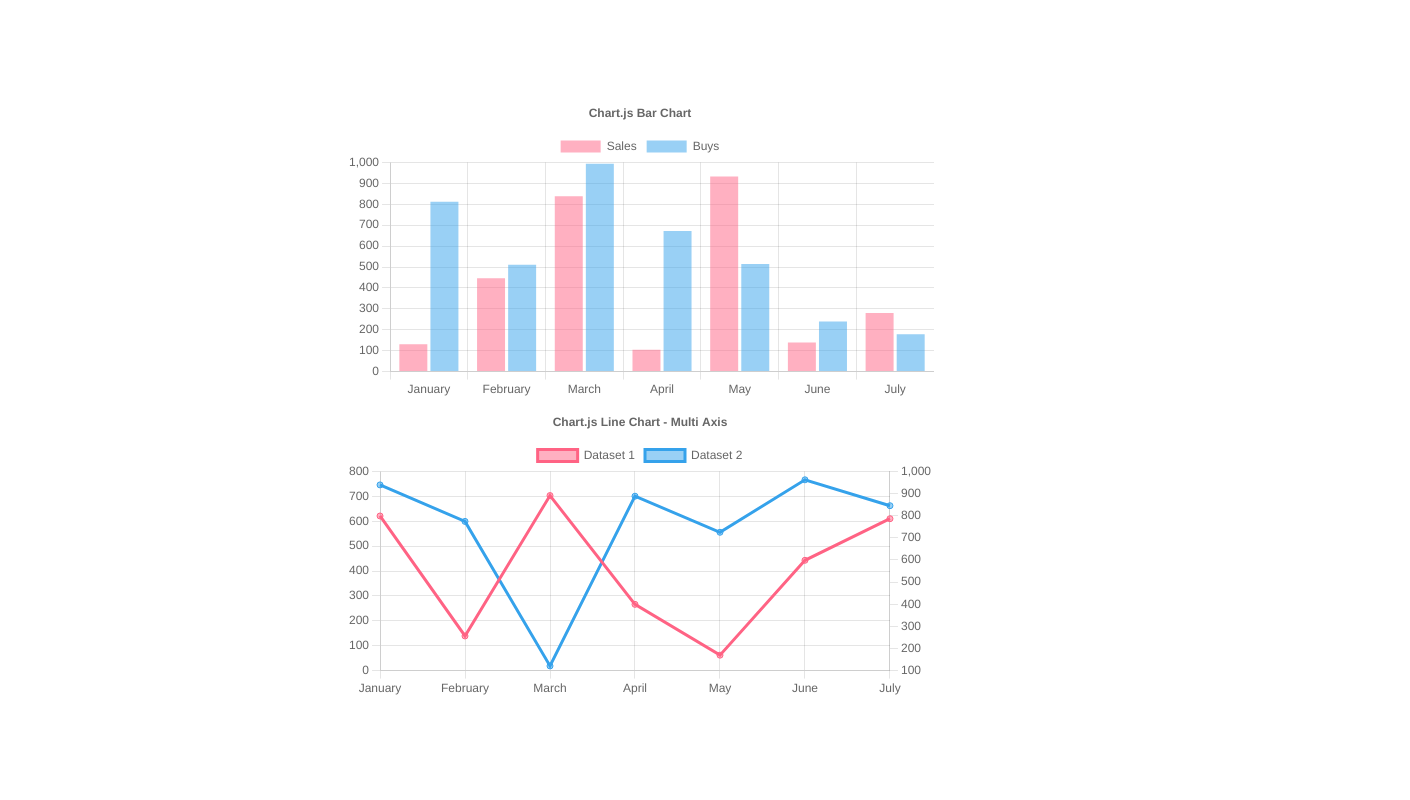
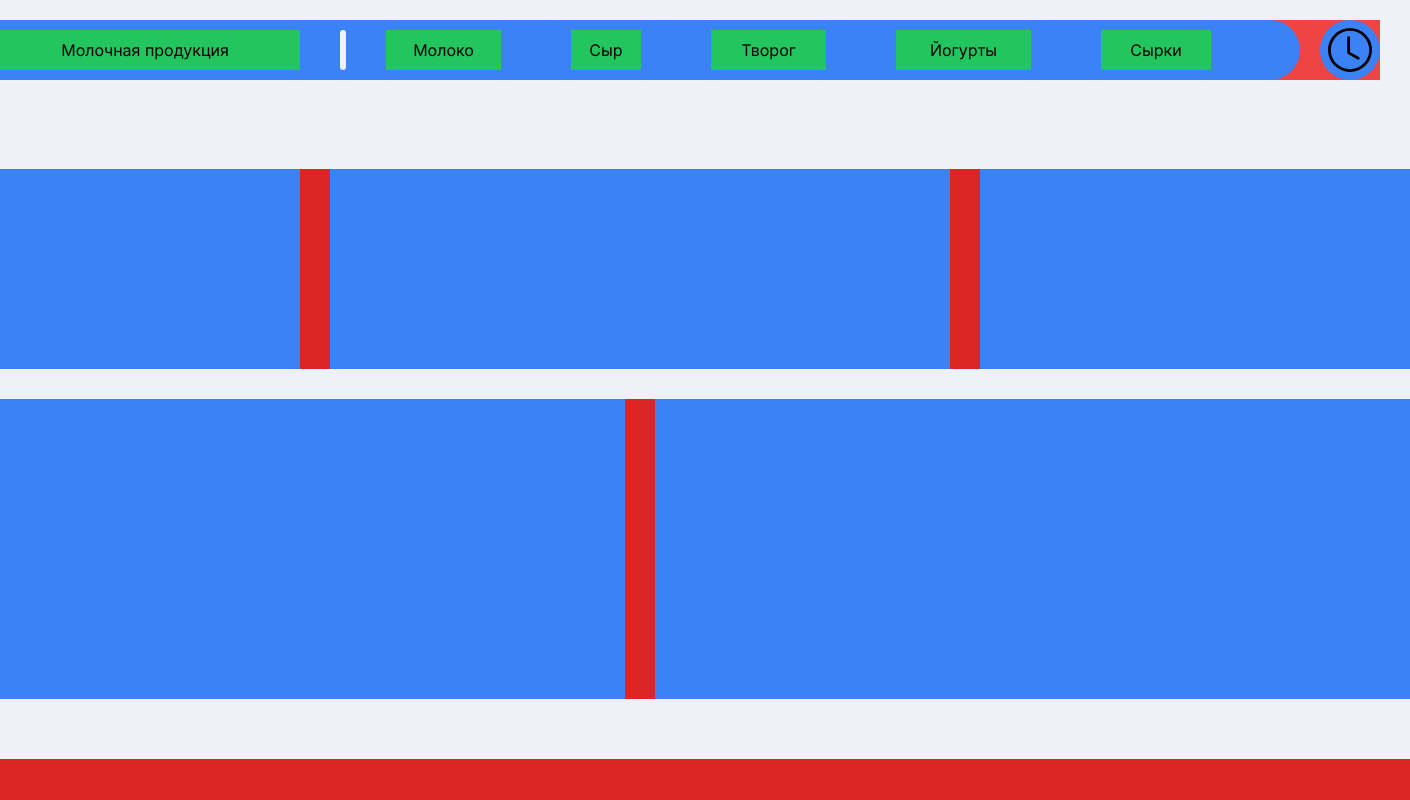
Before and after one commit to Rostov4an1n/hackathon2023-donstu-fastreports, a Next.js app in the folder Client/: page / in a window 1280 px wide. Shown: the top 800 px of the page, 1410 px wide, since content can reach past the window. Built offline with nearby package versions, Linux system fonts and the light colour scheme.

Commit message:
add cases

```diff
--- a/Client/app/components/chartLine.js
+++ b/Client/app/components/chartLine.js
@@ -9,6 +9,7 @@ import {
     Title,
     Tooltip,
     Legend,
+    Filler
   } from 'chart.js';
 
   ChartJS.register(
@@ -18,35 +19,19 @@ import {
     LineElement,
     Title,
     Tooltip,
-    Legend
+    Legend,
+    Filler
   );
 
   export const optionsLine = {
     responsive: true,
-    interaction: {
-      mode: 'index',
-      intersect: false,
-    },
-    stacked: false,
     plugins: {
+      legend: {
+        display: false,
+      },
       title: {
         display: true,
-        text: 'Chart.js Line Chart - Multi Axis',
-      },
-    },
-    scales: {
-      y: {
-        type: 'linear',
-        display: true,
-        position: 'left',
-      },
-      y1: {
-        type: 'linear',
-        display: true,
-        position: 'right',
-        grid: {
-          drawOnChartArea: false,
-        },
+        text: 'Chart.js Line Chart',
       },
     },
   };
@@ -57,18 +42,18 @@ import {
     labels,
     datasets: [
       {
-        label: 'Dataset 1',
-        data: labels.map(() => Math.floor(Math.random() * 1000)),
+        data: labels.map(() => Math.floor(Math.random() * 500)),
         borderColor: 'rgb(255, 99, 132)',
         backgroundColor: 'rgba(255, 99, 132, 0.5)',
-        yAxisID: 'y',
+        tension: 0.4,
+        fill: true,
       },
       {
-        label: 'Dataset 2',
-        data: labels.map(() => Math.floor(Math.random() * 1000)),
+        data: labels.map(() => Math.floor(Math.random() * 500)),
         borderColor: 'rgb(53, 162, 235)',
         backgroundColor: 'rgba(53, 162, 235, 0.5)',
-        yAxisID: 'y1',
+        tension: 0.4,
+        fill: true,
       },
     ],
   };
--- a/Client/app/components/navPanel.jsx
+++ b/Client/app/components/navPanel.jsx
@@ -1,15 +1,27 @@
-import Link from 'next/link'
+import { BsClock } from 'react-icons/bs';
 
 export default function NavPanel() {
     return (
-        <nav className="flex flex-row justify-center items-center w-full h-[70px] bg-slate-300">
-            <div className='flex flex-row items-center space-x-[20px] w-auto h-auto'>
-                <Link href='/'>
-                    <button className='bg-purple-700 rounded-md p-3'>Main Page</button>
-                </Link>
-                <Link href='/TestPage'>
-                    <button className='bg-purple-700 rounded-md p-3'>Test Page</button>
-                </Link>
+        <nav className="flex flex-row justify-center items-center w-full h-[100px]">
+            <div className='w-[1480px] h-[60px] bg-red-500 flex flex-row justify-start items-start gap-x-[20px]'>
+                <div className='w-[1400px] h-[60px] bg-blue-500 flex flex-row rounded-[30px] items-center'>
+                    <div className='h-auto w-auto pr-[40px] flex flex-row'>
+                        <button className='ml-[90px] h-[40px] w-[310px] bg-green-500'>Молочная продукция</button>
+                    </div>
+                    <div className='h-[40px] w-[6px] bg-[#EEF1F8] rounded-[3px] space-x-[40px]'></div>
+                    <div className='h-auto w-auto pl-[40px] pr-[70px] flex flex-row'>
+                        <button className='h-[40px] w-[115px] bg-green-500'>Молоко</button>
+                    </div>
+                    <div className='h-auto w-auto gap-x-[70px] flex flex-row'>
+                        <button className='h-[40px] w-[70px] bg-green-500'>Сыр</button>
+                        <button className='h-[40px] w-[115px] bg-green-500'>Творог</button>
+                        <button className='h-[40px] w-[135px] bg-green-500'>Йогурты</button>
+                        <button className='h-[40px] w-[110px] bg-green-500'>Сырки</button>
+                    </div>
+                </div>
+                <div className='w-[60px] h-[60px] bg-blue-500 rounded-full items-center flex justify-center'>
+                    <BsClock size={44} className='fill-black'/>
+                </div>
             </div>
         </nav>
     )
--- a/Client/app/globals.css
+++ b/Client/app/globals.css
@@ -3,4 +3,7 @@
 @tailwind utilities;
 
 @layer base {
+    body {
+        @apply overflow-hidden bg-[#EEF1F8];
+    }
 }
--- a/Client/app/layout.jsx
+++ b/Client/app/layout.jsx
@@ -13,7 +13,7 @@ export default function RootLayout({ children }) {
   return (
     <html lang="en">
       <body className={inter.className}>
-        {/* <NavPanel /> */}
+        <NavPanel />
         {children}
       </body>
     </html>
--- a/Client/app/page.jsx
+++ b/Client/app/page.jsx
@@ -1,18 +1,34 @@
 'use client';
 
-import React from 'react'; // Make sure to import React
-import { Bar, Line } from 'react-chartjs-2';
-import { optionsBar, dataBar } from './components/chartSales';
+import React from 'react';
+import { Line } from 'react-chartjs-2';
 import { optionsLine, dataLine } from './components/chartLine';
 
 export default function Home() {
   return (
-    <main className="flex min-h-screen flex-col items-center justify-between p-24">
-      <div className='w-[588px] h-[304px] flex justify-center items-center'>
-        <Bar options={optionsBar} data={dataBar} />
+    <main className='flex flex-col h-screen w-full items-center'>
+      <div id='topContainer' className='flex flex-row h-[200px] w-[1540px] bg-red-600 mt-[69px] gap-x-[30px]'>
+        <div className='w-[430px] h-[200px] bg-blue-500'>
+
+        </div>
+        <div className='w-[620px] h-[200px] bg-blue-500'>
+
+        </div>
+        <div className='w-[430px] h-[200px] bg-blue-500'>
+
+        </div>
       </div>
-      <div className='w-[588px] h-[304px] flex justify-center items-center'>
-        <Line options={optionsLine} data={dataLine} />
+
+      <div id='middleContainer' className='flex flex-row h-[300px] w-[1540px] bg-red-600 my-[30px] gap-x-[30px]'>
+        <div className='w-[755px] h-[300px] bg-blue-500'>
+
+        </div>
+        <div className='w-[755px] h-[300px] bg-blue-500'>
+
+        </div>
+      </div>
+      <div id='bottomContainer' className='flex flex-row h-[280px] w-[1540px] bg-red-600 my-[30px]'>
+
       </div>
     </main>
   );
--- /dev/null
+++ b/package.json
@@ -0,0 +1,5 @@
+{
+  "dependencies": {
+    "react-icons": "^4.11.0"
+  }
+}
```
Also changed, not shown: 1 other file (tests, documents, lock files or other folders).
